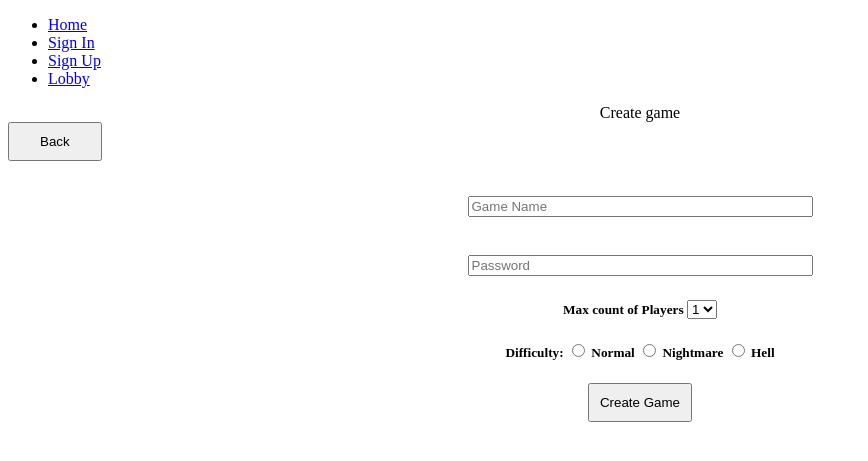
After one commit to savukhin/Diablo-2-Web-Lobby, a Django app: page /create_game in a window 1280 px wide. The commit adds this page. Shown: the top 461 px of the page, without its empty margins (0-868 px from the left). Run offline with Django 3.2, Linux system fonts and the light colour scheme.

Commit message:
Added raw page of game creation

```diff
--- a/Diablo_2_Web_Lobby/authentication/templates/signIn.html
+++ b/Diablo_2_Web_Lobby/authentication/templates/signIn.html
@@ -5,7 +5,7 @@
 <form name="test" method="post" action="input1.php">
     <h1><input type="text" size=40 placeholder="Login"/></h1>
     <h1><input type="password" size=40 placeholder="Password"/></h1>
-    <input type="submit" value="Отправить">
+    <input type="submit" value="Sign In">
 </form>
 
 {% endblock %}
--- a/Diablo_2_Web_Lobby/authentication/templates/signUp.html
+++ b/Diablo_2_Web_Lobby/authentication/templates/signUp.html
@@ -7,7 +7,7 @@
     <h1><input type="password" size=40 placeholder="Password"/></h1>
     <h1><input type="password" size=40 placeholder="Repeat Password"/></h1>
     <h1><input type="email" size=40 placeholder="E-mail"/></h1>
-    <input type="submit" value="Отправить">
+    <input type="submit" value="Sign Up">
 </form>
 
 {% endblock %}
--- /dev/null
+++ b/Diablo_2_Web_Lobby/lobby/templates/createGame.html
@@ -0,0 +1,46 @@
+{% extends 'base.html' %}
+
+{% block styles %}
+
+.grid-container {
+    display: grid;
+    grid-template-columns: auto auto;
+}
+
+{% endblock %}
+
+{% block content %}
+
+<div>Create game</div>
+<div align="left">
+    <a href="{% url 'lobby' %}">
+        <button style="padding: 10px 30px"> Back  </button>
+    </a>
+</div>
+<p></p>
+
+<form>
+    <h1><input type="text" size=40 placeholder="Game Name"/></h1>
+    <h1><input type="password" size=40 placeholder="Password"/></h1>
+    <h5>
+        Max count of Players
+        <select name="countOfPLayers" id="countOfPlayers">
+            <option value=1>1</option>
+            <option value=2>2</option>
+            <option value=3>3</option>
+            <option value=4>4</option>
+        </select>
+    </h5>
+    <h5>
+        Difficulty:
+        <input type="radio" name="difficulty" id="difficultyNormal" value="normal">
+        <label for="difficultyNormal"> Normal </label>
+        <input type="radio" name="difficulty" id="difficultyNightmare" value="nightmare">
+        <label for="difficultyNightmare"> Nightmare </label>
+        <input type="radio" name="difficulty" id="difficultyHell" value="hell">
+        <label for="difficultyHell"> Hell </label>
+    </h5>
+    <input type="submit" value="Create Game" style="padding: 10px 10px">
+</form>
+
+{% endblock %}
--- a/Diablo_2_Web_Lobby/lobby/templates/lobby.html
+++ b/Diablo_2_Web_Lobby/lobby/templates/lobby.html
@@ -11,9 +11,9 @@
 
 {% block content %}
 
-<form name="test" method="post" action="input1.php">
-    <input type="button" value="Create lobby">
-</form>
+<a href="{% url 'createGame' %}">
+    <input type="button" value="Create game">
+</a>
 <p></p>
 
 <div style="display: grid; grid-template-columns: auto auto">
--- a/Diablo_2_Web_Lobby/lobby/urls.py
+++ b/Diablo_2_Web_Lobby/lobby/urls.py
@@ -4,4 +4,5 @@ from . import views
 
 urlpatterns = [
     path('lobby', views.lobby, name='lobby'),
+    path('create_game', views.createGame, name='createGame'),
 ]
--- a/Diablo_2_Web_Lobby/lobby/views.py
+++ b/Diablo_2_Web_Lobby/lobby/views.py
@@ -4,3 +4,7 @@ from django.shortcuts import render
 
 def lobby(request):
     return render(request, template_name='lobby.html')
+
+
+def createGame(request):
+    return render(request, template_name='createGame.html')
```
